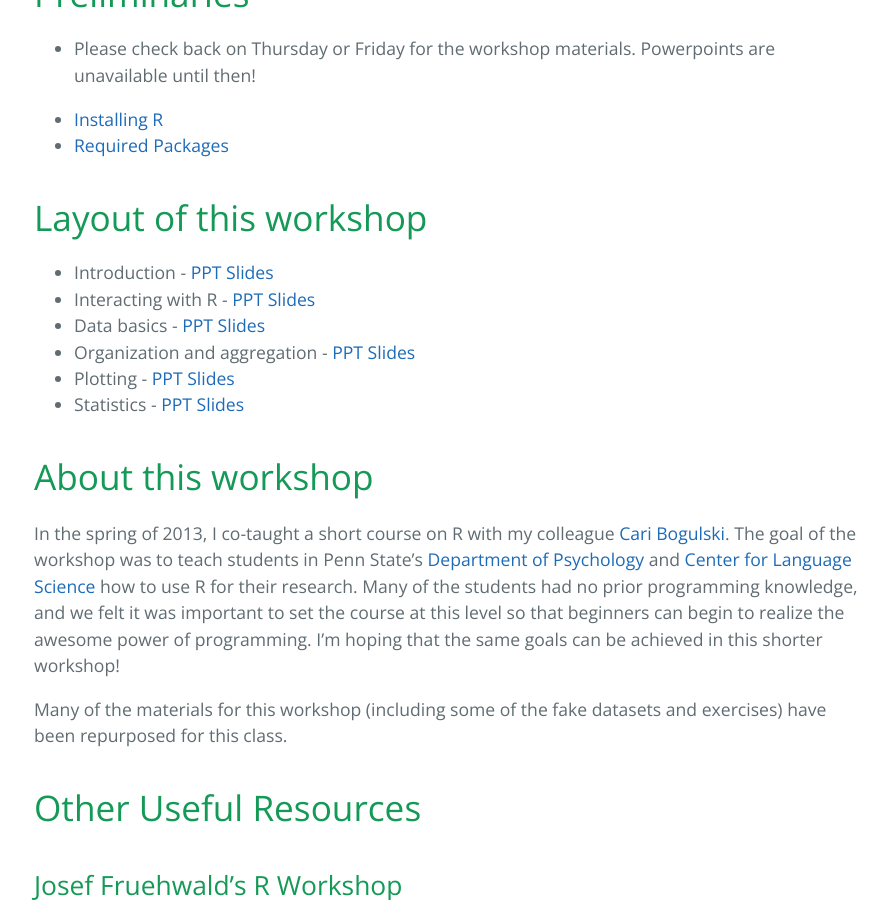
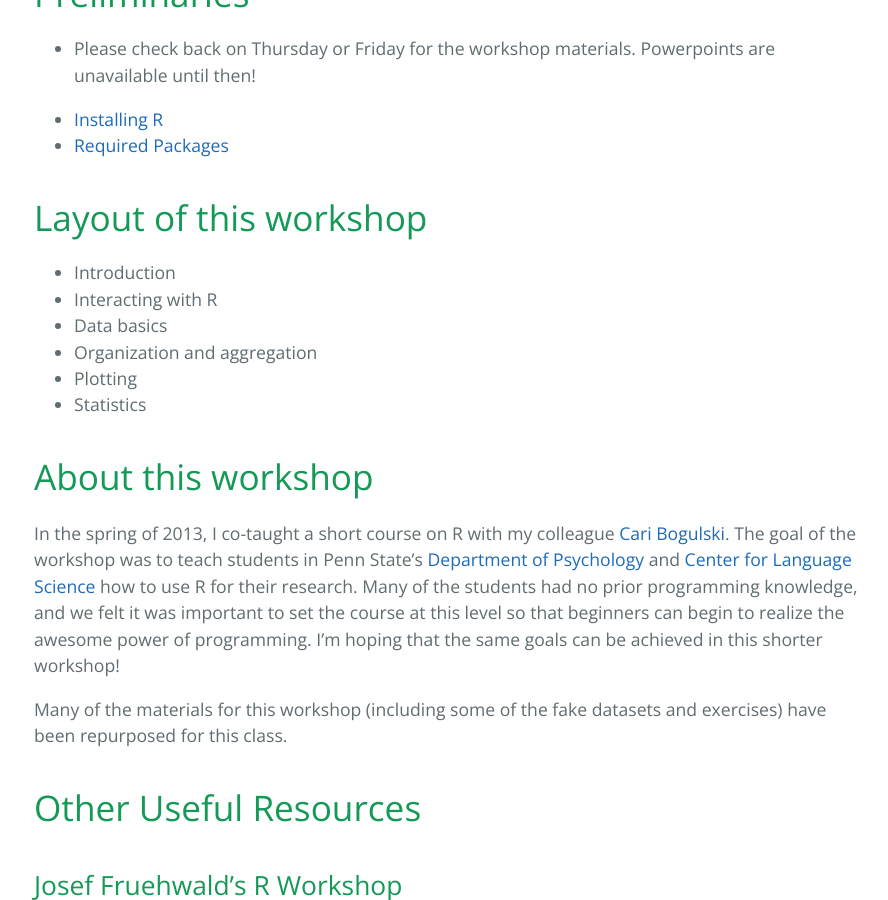
Before and after one commit to jasongullifer/rworkshop, a Jekyll site: the page built from docs/index.md, in a window 1280 px wide and 900 px high, scrolled down 566 px. Shown: the whole window, without its empty margins (190-1078 px from the left). Built offline with Jekyll 4.4.1, drawn with Linux system fonts in a browser that asks for light colours.

Commit message:
remove ppt links

```diff
--- a/docs/index.md
+++ b/docs/index.md
@@ -15,12 +15,12 @@ Preliminaries
 Layout of this workshop
 =======================
 
-- Introduction - [PPT Slides](ppts/01_introduction.pptx)
-- Interacting with R - [PPT Slides](ppts/02_interact.pptx)
-- Data basics - [PPT Slides](ppts/03_databasics.pptx)
-- Organization and aggregation - [PPT Slides](ppts/04_organization.pptx)
-- Plotting - [PPT Slides](ppts/05_plotting.pptx)
-- Statistics - [PPT Slides](ppts/06_statistics.pptx)
+- Introduction
+- Interacting with R
+- Data basics
+- Organization and aggregation
+- Plotting
+- Statistics
 
 About this workshop
 ===================
```
